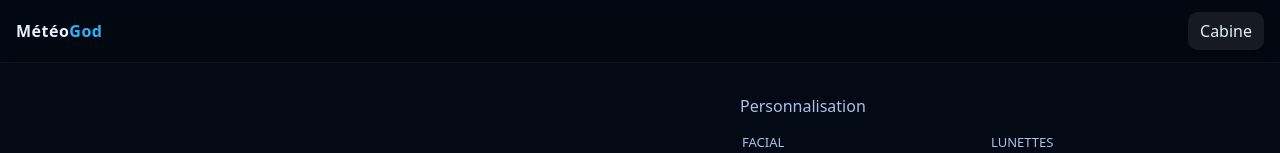
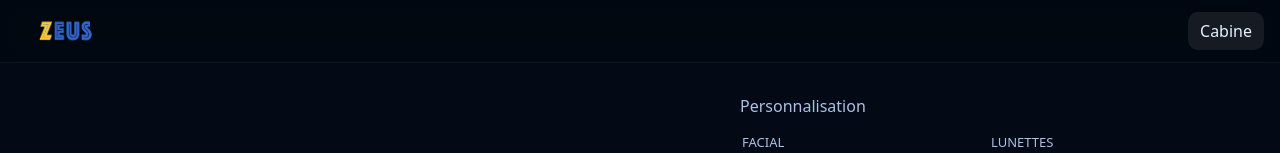
Before and after one commit to kazylambist/meteo, a plain HTML site: page static/cabine/index.html in a window 1280 px wide. Shown: the top 153 px of the page. Drawn offline with Linux system fonts and the light colour scheme; no server answers.

Commit message:
affichage de Zeus en haut a gauche au lieu de meteogod dans Cabine

```diff
--- a/static/cabine/index.html
+++ b/static/cabine/index.html
@@ -9,7 +9,9 @@
 </head>
 <body class="cabine-page">
   <header class="topbar">
-    <div class="brand">Météo<span>God</span></div>
+    <div class="brand">
+      <img src="/static/img/weather_bets_S.png" alt="MétéoGod" class="brand-logo">
+    </div>
     <nav class="spacer"></nav>
     <a class="navlink active" href="#">Cabine</a>
   </header>
--- a/static/cabine/styles.css
+++ b/static/cabine/styles.css
@@ -15,6 +15,12 @@ body{background:var(--bg-grad)}
 .topbar{
   display:flex;align-items:center;padding:12px 16px;border-bottom:1px solid rgba(255,255,255,.06);
   background:rgba(0,0,0,.2);backdrop-filter:blur(6px);position:sticky;top:0;z-index:1000
+}
+/* Logo image pour la brand Cabine */
+.brand img,
+.brand-logo{
+  height: 28px;         /* ajuste la hauteur si besoin (24–32px) */
+  display: block;
 }
 .brand{font-weight:800;letter-spacing:.5px}
 .brand span{color:var(--accent)}
```
